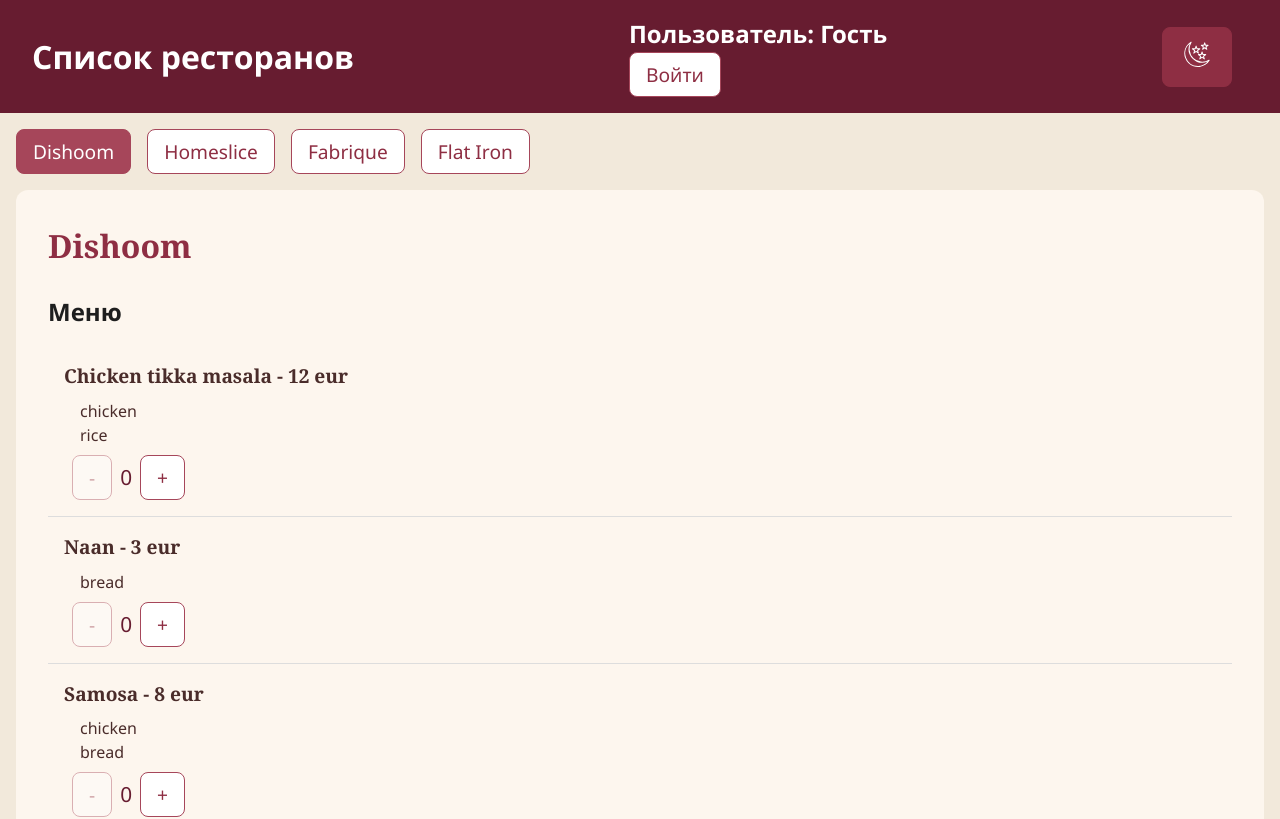
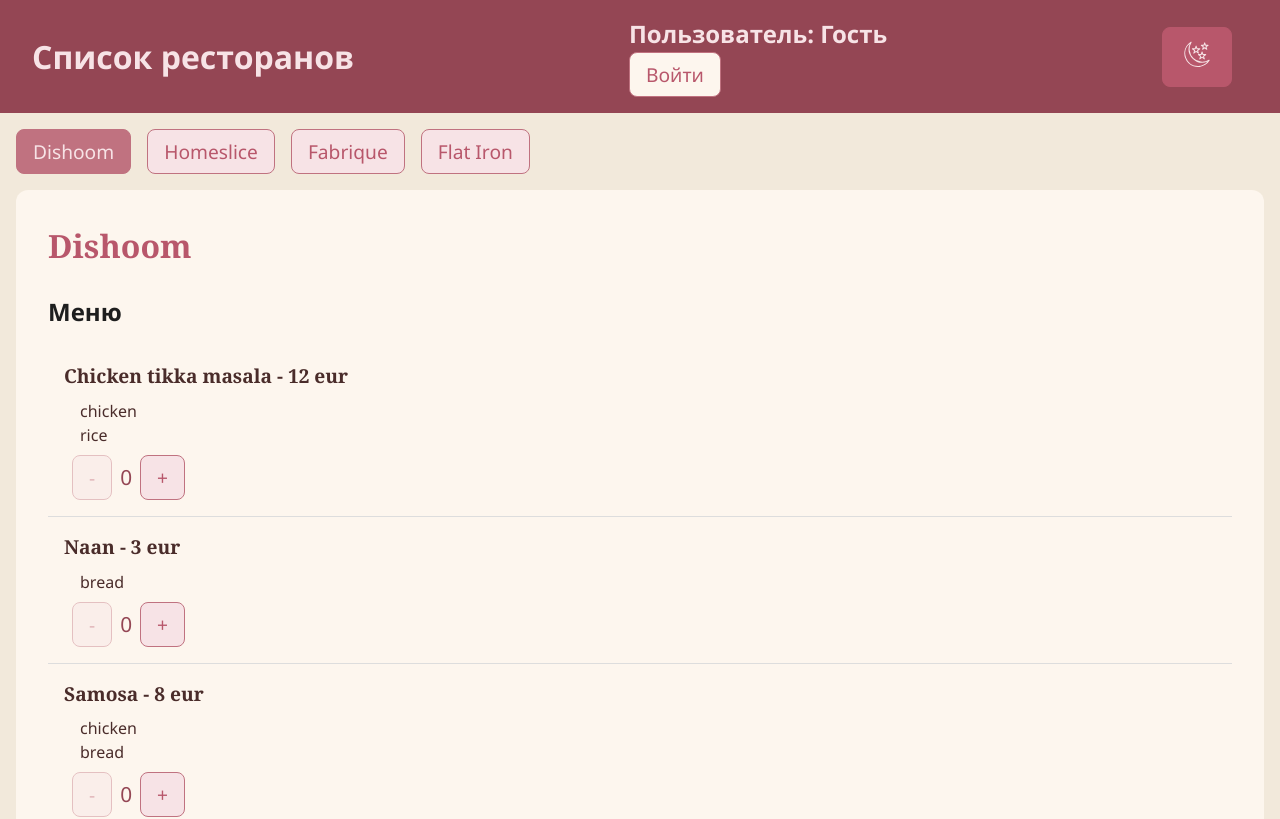
Before and after one commit to octo-s/react-2025, a React (Vite) app: page / in a window 1280 px wide. Shown: the top 819 px of the page. Built offline with nearby package versions, Linux system fonts and the light colour scheme.

Commit message:
fix colors

```diff
--- a/src/components/Button/Button.module.scss
+++ b/src/components/Button/Button.module.scss
@@ -16,7 +16,7 @@
 }
 
 .primary {
-  background-color: var(--color-white);
+  background-color: var(--color-background);
   border: 1px solid var(--color-accent);
   color: var(--color-primary);
 
@@ -27,7 +27,7 @@
 
   &.active {
     background-color: var(--color-accent);
-    color: var(--color-white);
+    color: var(--color-background);
   }
 }
 
--- a/src/styles/themes/normal.scss
+++ b/src/styles/themes/normal.scss
@@ -1,13 +1,13 @@
 .normal{
-  --color-primary: #8e2e43;
-  --color-primary-dark: #671c30;
-  --color-accent: #a6465a;
+  --color-primary: #b8576b;
+  --color-primary-dark: #944654;
+  --color-accent: #c07280;
   --color-background: #fdf6ee;
   --color-light: #f2e9db;
   --color-dark: #1e1e1e;
   --color-border: #ddd;
   --color-text: #4a2c2a;
   --color-muted: #999;
-  --color-white: #ffffff;
+  --color-white:#f7e3e6;
   --color-input-background: #f0e6e8;
 }
```
